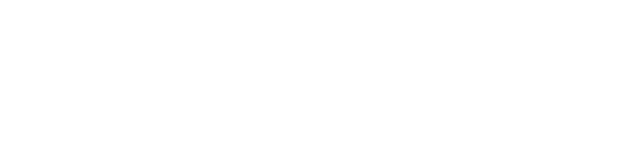
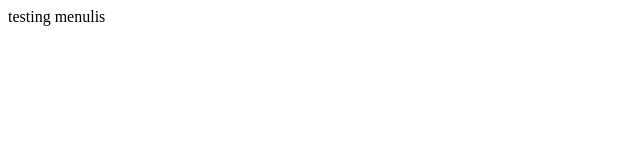
Before and after one commit to zamklik/A22_DTS20, a plain HTML site: page index.html in a window 1280 px wide. Shown: the whole page, without its empty margins (0-640 px from the left). Drawn offline with Linux system fonts and the light colour scheme.

Commit message:
Update index.html

```diff
--- a/index.html
+++ b/index.html
@@ -6,4 +6,5 @@
     <body>
 
     </body>
+    testing menulis
 </html>
```
